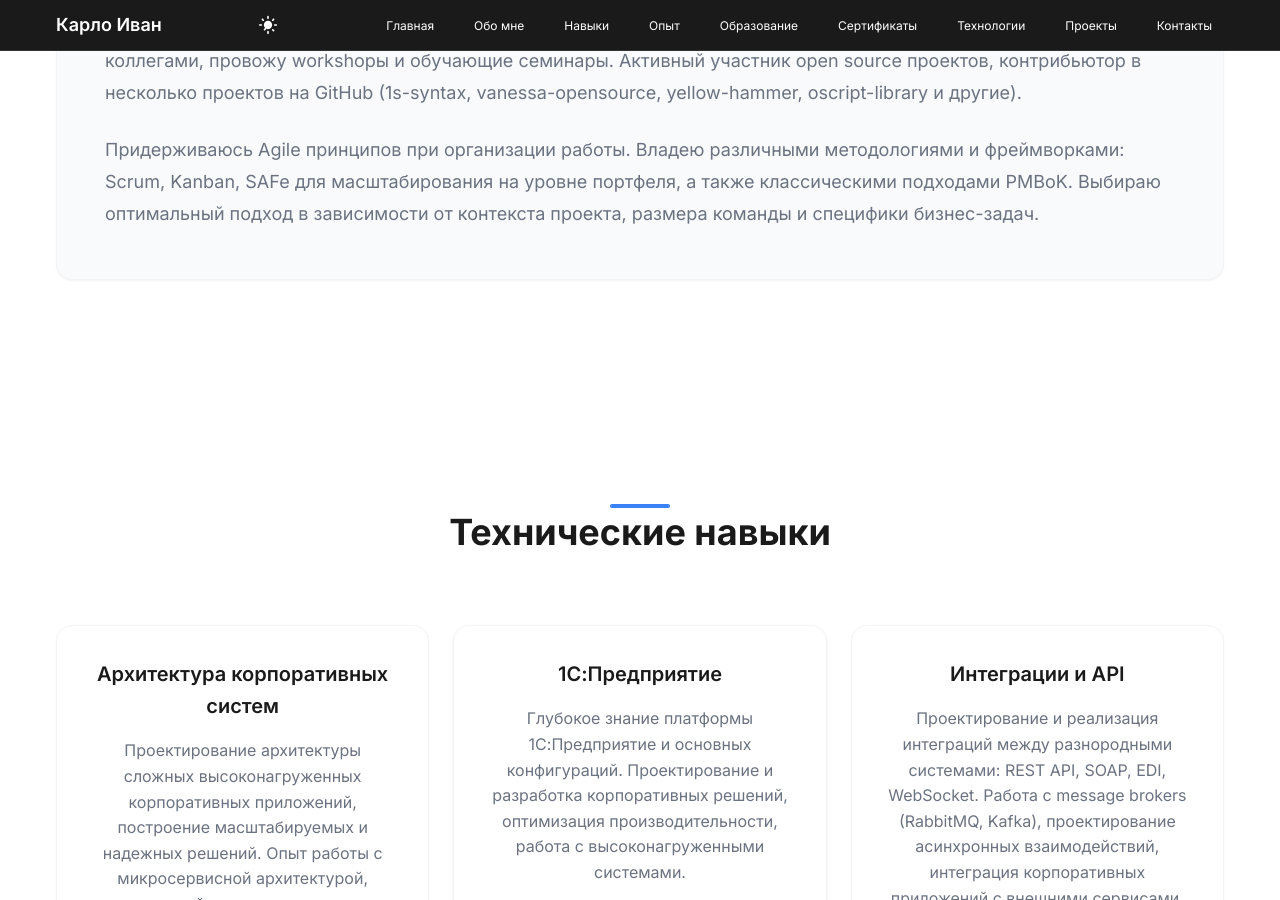
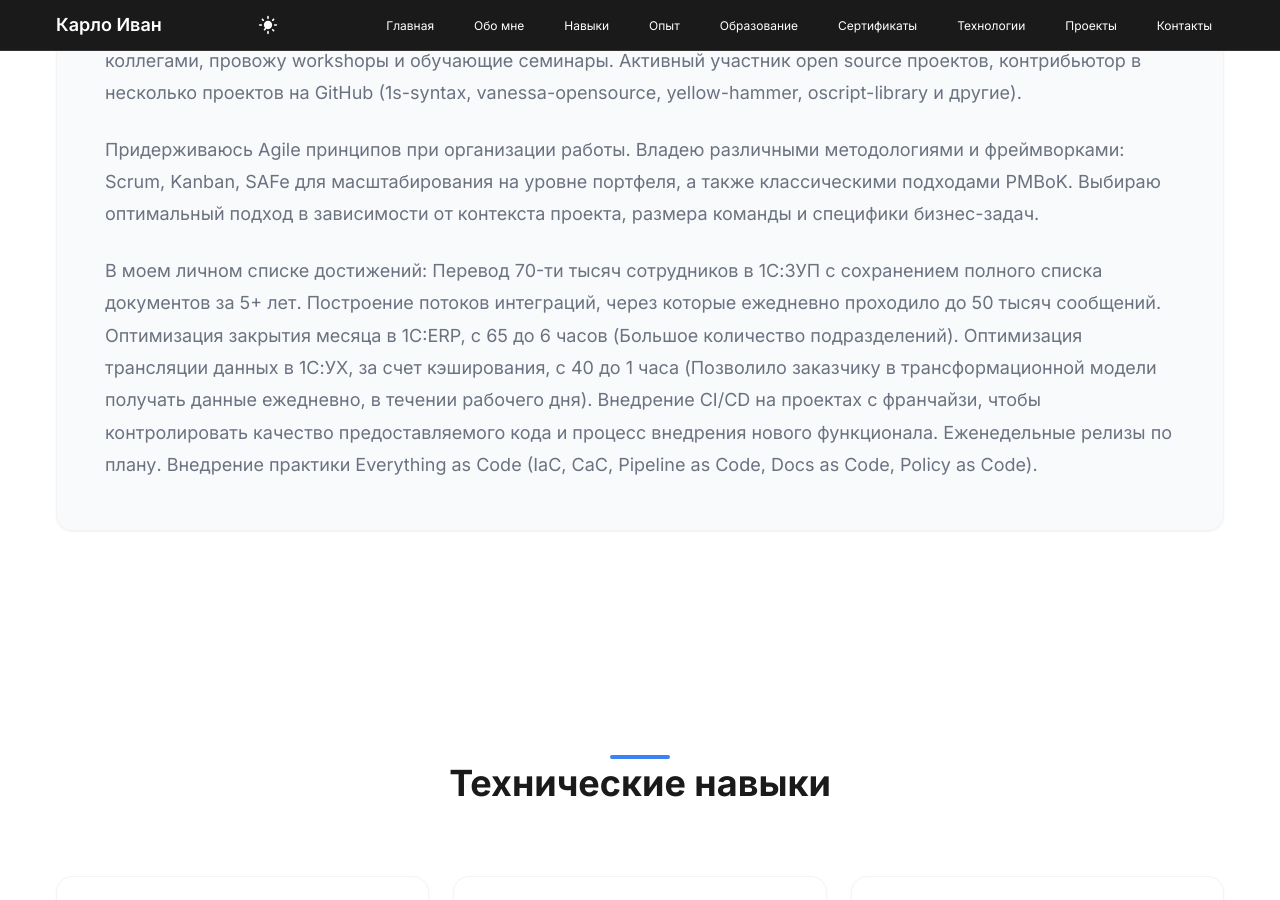
Before and after one commit to johnnyshut/johnnyshut.github.io, a Jekyll site: the page built from index.md, in a window 1280 px wide and 900 px high, scrolled down 1550 px. Built offline with Jekyll 4.4.1, drawn with Linux system fonts in a browser that asks for light colours.

Commit message:
feat(content): обновление списка достижений

```diff
--- a/_includes/about.html
+++ b/_includes/about.html
@@ -28,5 +28,13 @@
             Scrum, Kanban, SAFe для масштабирования на уровне портфеля, а также классическими подходами PMBoK.
             Выбираю оптимальный подход в зависимости от контекста проекта, размера команды и специфики бизнес-задач.
         </p>
+        <p>
+            В моем личном списке достижений: Перевод 70-ти тысяч сотрудников в 1С:ЗУП с сохранением полного списка документов за 5+ лет.
+            Построение потоков интеграций, через которые ежедневно проходило до 50 тысяч сообщений.
+            Оптимизация закрытия месяца в 1C:ERP, с 65 до 6 часов (Большое количество подразделений).
+            Оптимизация трансляции данных в 1С:УХ, за счет кэширования, с 40 до 1 часа (Позволило заказчику в трансформационной модели получать данные ежедневно, в течении рабочего дня).
+            Внедрение CI/CD на проектах с франчайзи, чтобы контролировать качество предоставляемого кода и процесс внедрения нового функционала. Еженедельные релизы по плану.
+            Внедрение практики Everything as Code (IaC, CaC, Pipeline as Code, Docs as Code, Policy as Code).
+        </p>
     </div>
 </section>
```
